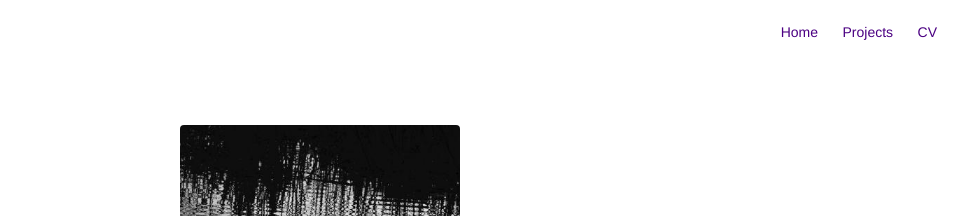
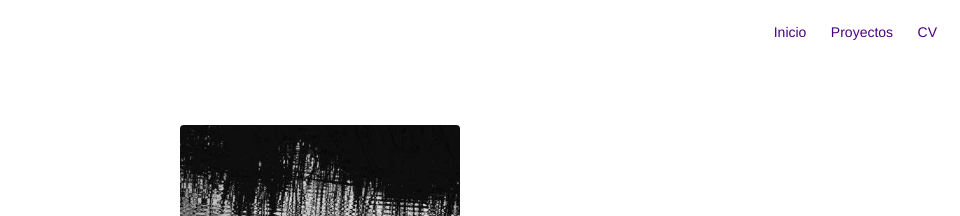
Before and after one commit to Xidomcode/web, a Jekyll site: the page built from about.md, in a window 1280 px wide. Shown: the top 216 px of the page, without its empty margins (320-1280 px from the left). Built offline with Jekyll 4.4.1, drawn with Linux system fonts in a browser that asks for light colours; nearby versions of some CDN libraries.

Commit message:
Update nav.html

```diff
--- a/_includes/nav.html
+++ b/_includes/nav.html
@@ -2,14 +2,14 @@
     <ul class="list">
         {% if page.title != "Home" %}
             <li class="item">
-                <a class="link" href="{{ site.url }}/">Home</a>
+                <a class="link" href="{{ site.url }}/">Inicio</a>
             </li>
         {% endif %}
 
         {% if site.blog == true %}
             {% if page.title != "Blog" %}
                 <li class="item">
-                    <a class="link" href="{{ site.url }}/blog">Blog</a>
+                    <a class="link" href="{{ site.url }}/blog">Certificaciones</a>
                 </li>
             {% endif %}
         {% endif %}
@@ -17,7 +17,7 @@
         {% if site.projects == true %}
             {% if page.title != "Projects" %}
                 <li class="item">
-                    <a class="link" href="{{ site.url }}/projects">Projects</a>
+                    <a class="link" href="{{ site.url }}/projects">Proyectos</a>
                 </li>
             {% endif %}
         {% endif %}
```
